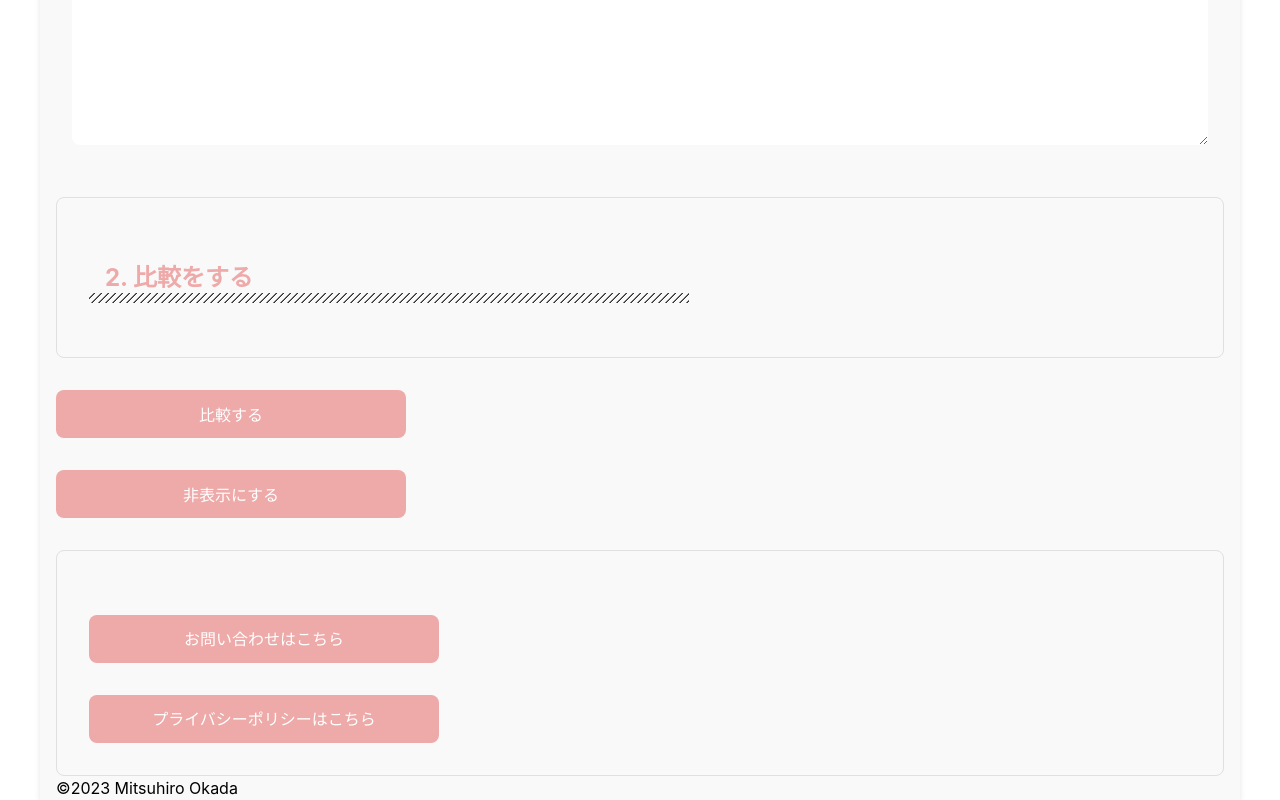
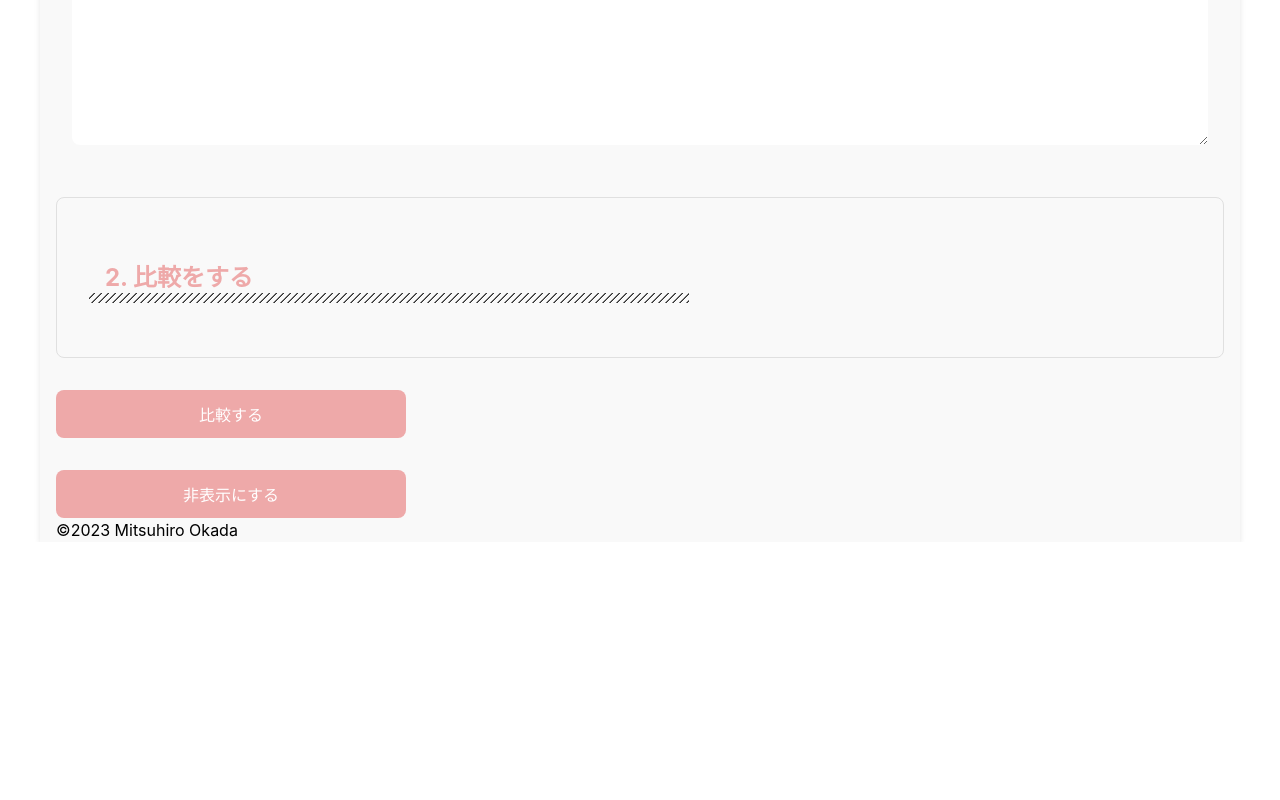
Before and after one commit to mitsu0428/csv-hikakun-prod, a Next.js app: page /text in a window 1280 px wide. Shown: the part 1203-2003 px from the top of the page. After the commit the page ends 1745 px from the top, so only its background shows below. Built offline with nearby package versions, Linux system fonts and the light colour scheme.

Commit message:
refactor: textディレクトリの不要な部品の削除

```diff
--- a/src/pages/text/index.tsx
+++ b/src/pages/text/index.tsx
@@ -99,20 +99,6 @@ const Home: NextPage = () => {
             <TextArea value={textValues.resultText} />
           </TextAreaContainer>
         )}
-
-        {/* お問い合わせ */}
-        <BasicSubContainer>
-          <BasicText>
-            <BasicButton>
-              <Link href={"/text/mail"}>お問い合わせはこちら</Link>
-            </BasicButton>
-          </BasicText>
-          <BasicText>
-            <BasicButton>
-              <Link href={"/privacy"}>プライバシーポリシーはこちら</Link>
-            </BasicButton>
-          </BasicText>
-        </BasicSubContainer>
       </main>
       {/* フッター */}
       <BasicFooter>
```
